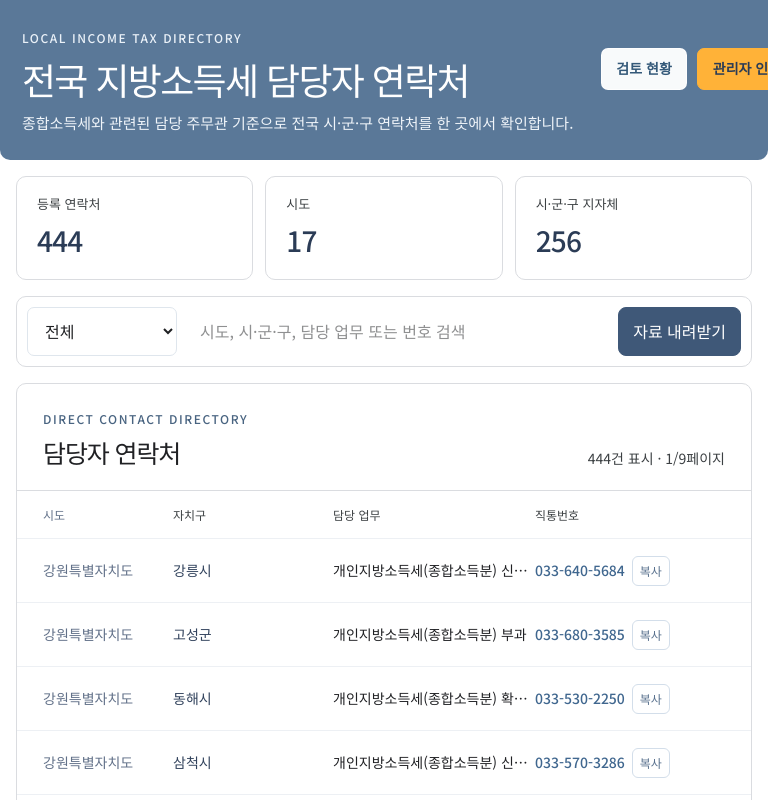
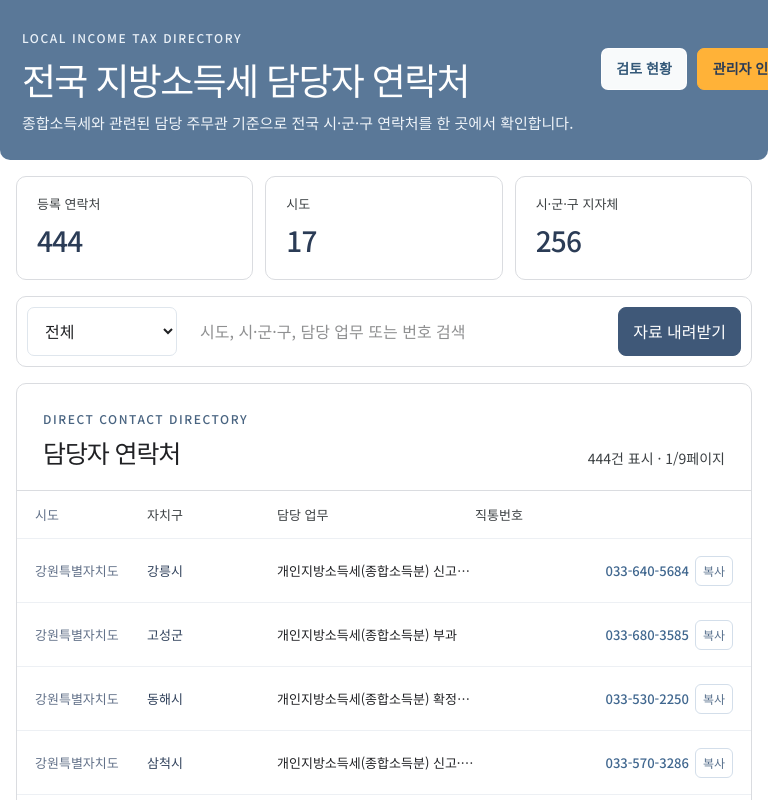
Before and after one commit to sujinkim-hash/savetax-local-tax, a Next.js app in the folder SAVETAX_Vercel_App_Source_2026-07-28/: page / in a window 768 px wide. Shown: the top 800 px of the page. Built offline with nearby package versions, Linux system fonts and the light colour scheme; no server answers; the database is empty.

Commit message:
Adjust admin contact action column

```diff
--- a/SAVETAX_Vercel_App_Source_2026-07-28/app/globals.css
+++ b/SAVETAX_Vercel_App_Source_2026-07-28/app/globals.css
@@ -723,3 +723,12 @@
 .reviewContent .reviewRegion > summary { padding: 14px; }
 .reviewContent .reviewRegion .changeReviewList { padding: 9px; }
 }
+/* 관리자 연락처 조작 버튼 공간 확보 */
+@media (min-width: 761px) {
+  .appContent .tr { grid-template-columns: 130px 160px minmax(0, 1fr) 270px; }
+  .appContent .phoneCell { justify-content: flex-end; gap: 6px; }
+}
+@media (min-width: 761px) and (max-width: 1100px) {
+  .appContent .tr { grid-template-columns: 112px 130px minmax(0, 1fr) 258px; padding: 0 18px; }
+  .appContent .tr > span, .appContent .tr > strong { font-size: 13px; }
+}
```
